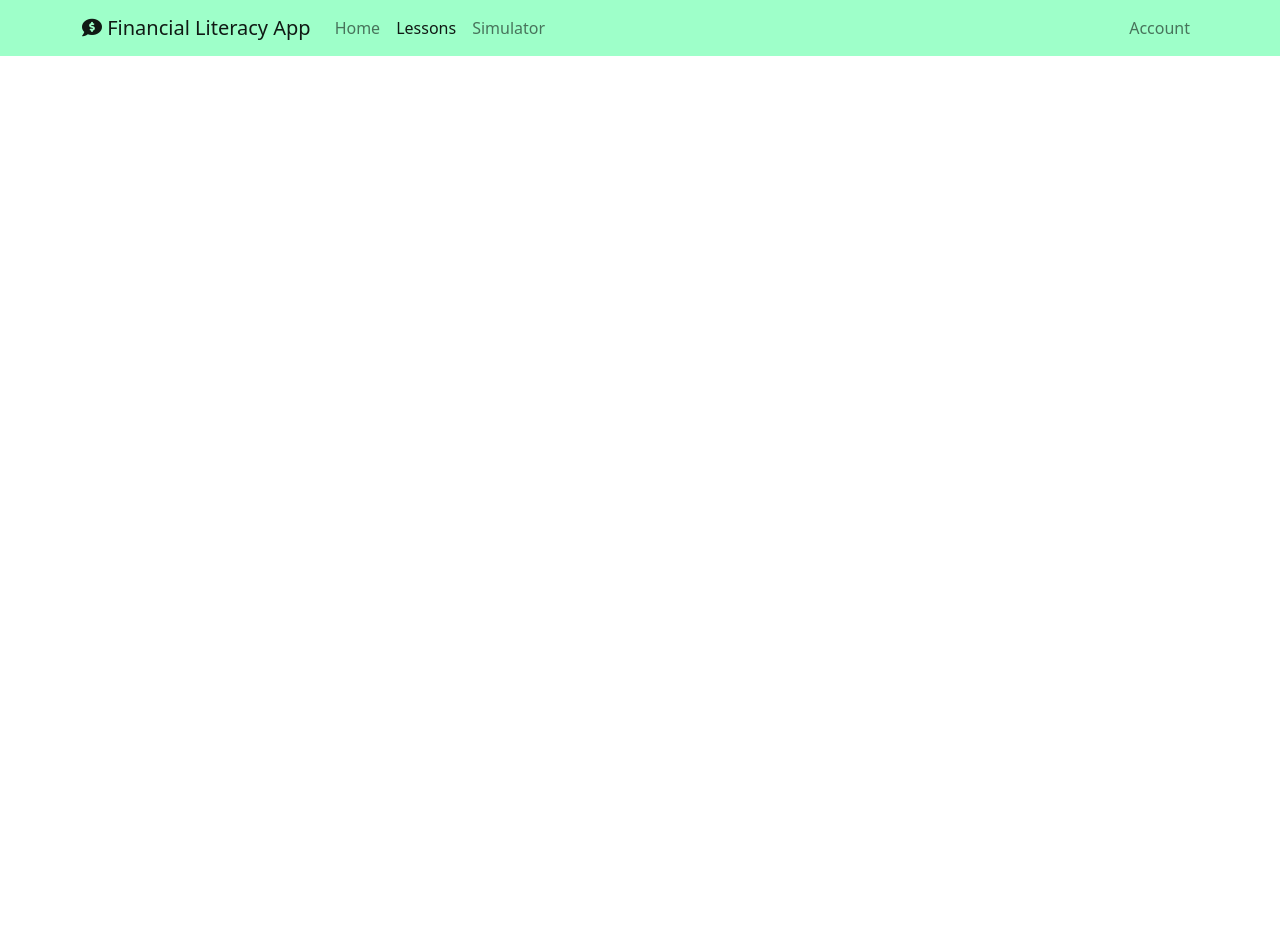
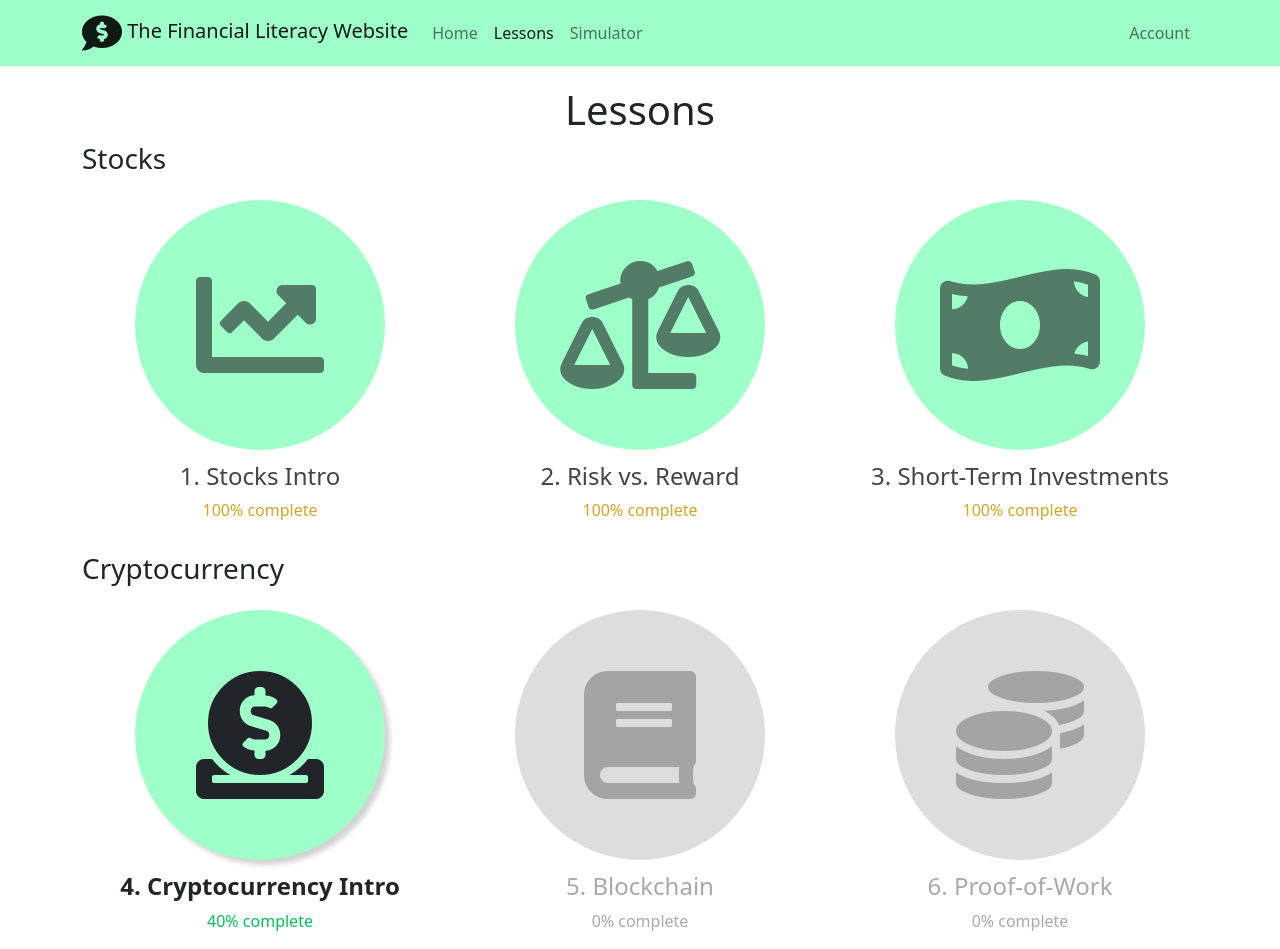
Before and after one commit to tktsubota/calhacks8.0, a Flask app: page /lessons in a window 1280 px wide. Before the commit the page ends 56 px from the top, so only its background shows below. Run offline with Flask 2, Linux system fonts and the light colour scheme; some libraries are stand-ins or nearby versions.

Commit message:
Lessons page

```diff
--- a/static/styles.css
+++ b/static/styles.css
@@ -19,3 +19,58 @@
     color: black;
     text-decoration: none;
 }
+
+.lesson-circle {
+    border-radius: 50%;
+    width: 250px;
+    height: 250px;
+    margin: auto;
+    justify-content: center;
+    align-items: center;
+    display: flex;
+}
+
+.lesson-circle .fas {
+    font-size: 8em;
+}
+
+.top-margin {
+    margin-top: 0.5em;
+}
+
+.complete .lesson-circle {
+    background-color: #9effc9;
+}
+.complete .fas {
+    opacity: 60%;
+}
+.complete .lesson-title {
+    color: #444;
+}
+.complete .lesson-progress {
+    color: goldenrod;
+}
+
+.partially-complete .lesson-circle {
+    background-color: #9effc9;
+    box-shadow: 5px 5px 5px lightgray;
+}
+.partially-complete .lesson-title {
+    font-weight: bold;
+}
+.partially-complete .lesson-progress {
+    color: #00c357;
+}
+
+.not-started .lesson-circle {
+    background-color: #ddd;
+}
+.not-started .fas {
+    opacity: 30%;
+}
+.not-started .lesson-title {
+    color: darkgray;
+}
+.not-started .lesson-progress {
+    color: darkgray;
+}
--- a/templates/layout.html
+++ b/templates/layout.html
@@ -36,8 +36,8 @@
         <!-- Navbar -->
         <nav class="navbar navbar-expand-lg navbar-light dark-bg">
             <div class="container">
-                <a class="navbar-brand" href="#">
-                    <i class="fas fa-comment-dollar"></i> Financial Literacy App
+                <a class="navbar-brand" href="/">
+                    <i class="fas fa-comment-dollar fa-2x" style="vertical-align: middle;"></i> The Financial Literacy Website
                 </a>
                 <button class="navbar-toggler" type="button" data-bs-toggle="collapse" data-bs-target="#navbarSupportedContent"
                     aria-controls="navbarSupportedContent" aria-expanded="false" aria-label="Toggle navigation">
--- a/templates/lessons.html
+++ b/templates/lessons.html
@@ -5,5 +5,56 @@
 {% endblock %}
 
 {% block main %}
-
+<div class="container">
+    <h1 class="text-center top-margin">Lessons</h1>
+    <!-- Replace with lessons data -->
+    <h3>Stocks</h3>
+    <div class="row">
+        <div class="col col-4 justify-content-center top-margin complete">
+            <div class="lesson-circle top-margin">
+                <span class="fas fa-chart-line"></span>
+            </div>
+            <h4 class="lesson-title text-center top-margin">1. Stocks Intro</h4>
+            <p class="lesson-progress text-center">100% complete</p>
+        </div>
+        <div class="col col-4 justify-content-center top-margin complete">
+            <div class="lesson-circle top-margin">
+                <span class="fas fa-balance-scale-left"></span>
+            </div>
+            <h4 class="lesson-title text-center top-margin">2. Risk vs. Reward</h4>
+            <p class="lesson-progress text-center">100% complete</p>
+        </div>
+        <div class="col col-4 justify-content-center top-margin complete">
+            <div class="lesson-circle top-margin">
+                <span class="fas fa-money-bill-wave"></span>
+            </div>
+            <h4 class="lesson-title text-center top-margin">3. Short-Term Investments</h4>
+            <p class="lesson-progress text-center">100% complete</p>
+        </div>
+    </div>
+    <h3 class="top-margin">Cryptocurrency</h3>
+    <div class="row top-margin justify-content-center">
+        <div class="col col-4 top-margin partially-complete">
+            <div class="lesson-circle top-margin">
+                <span class="fas fa-donate"></span>
+            </div>
+            <h4 class="lesson-title text-center top-margin">4. Cryptocurrency Intro</h4>
+            <p class="lesson-progress text-center">40% complete</p>
+        </div>
+        <div class="col col-4 top-margin not-started">
+            <div class="lesson-circle top-margin">
+                <span class="fas fa-book"></span>
+            </div>
+            <h4 class="lesson-title text-center top-margin">5. Blockchain</h4>
+            <p class="lesson-progress text-center">0% complete</p>
+        </div>
+        <div class="col col-4 top-margin not-started">
+            <div class="lesson-circle top-margin">
+                <span class="fas fa-coins"></span>
+            </div>
+            <h4 class="lesson-title text-center top-margin">6. Proof-of-Work</h4>
+            <p class="lesson-progress text-center">0% complete</p>
+        </div>
+    </div>
+</div>
 {% endblock %}
```
